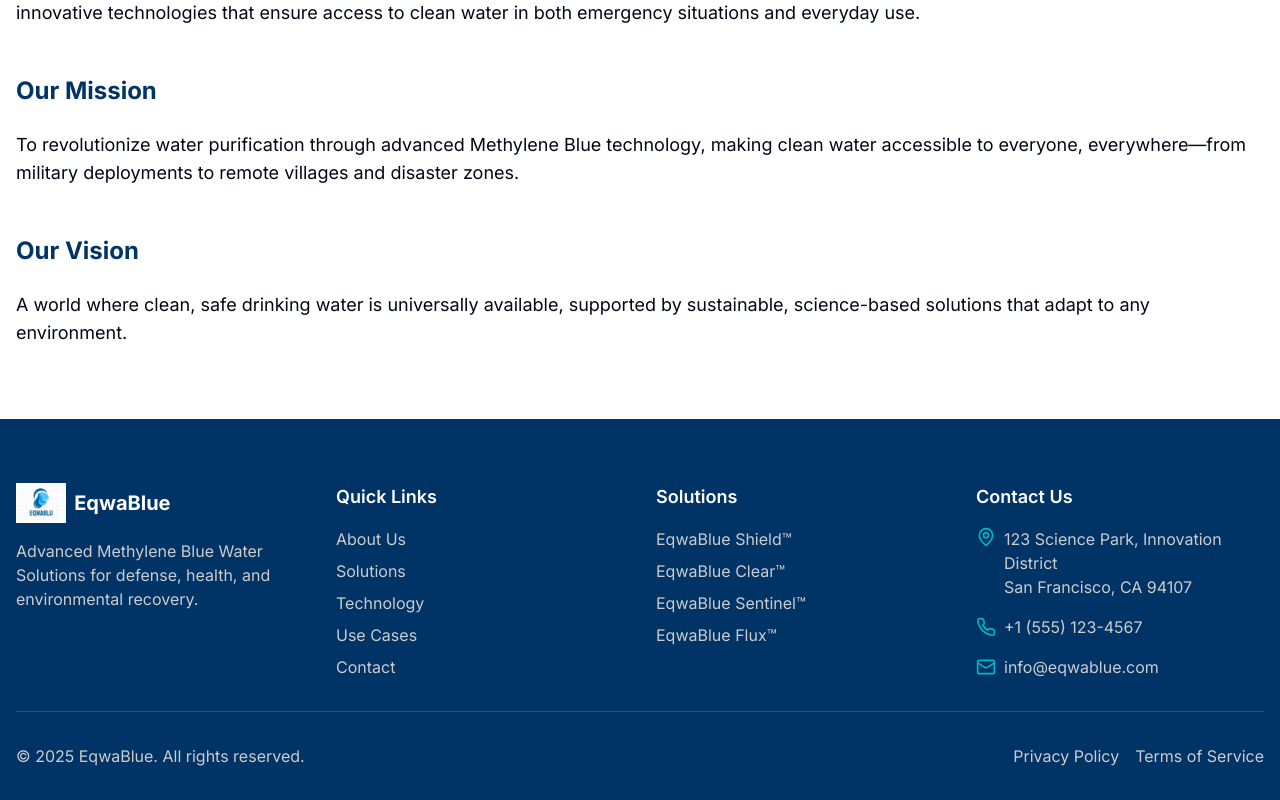
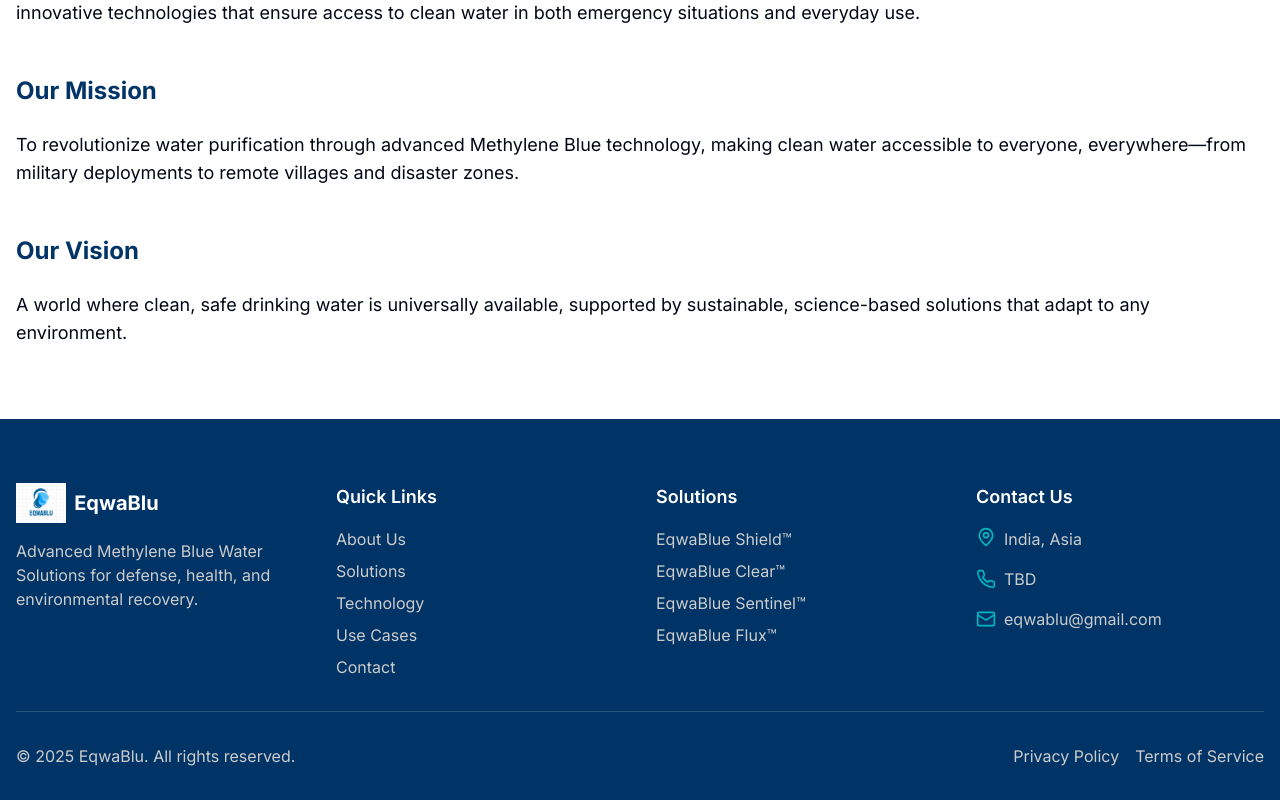
Before and after one commit to EqwaBlu/EqwaBlu, a React (Vite) app: page /about in a window 1280 px wide. Shown: the part 333-1133 px from the top of the page. Built offline with nearby package versions, Linux system fonts and the light colour scheme.

Commit message:
Update Footer.tsx

```diff
--- a/src/components/Footer.tsx
+++ b/src/components/Footer.tsx
@@ -15,11 +15,11 @@ const Footer: React.FC = () => {
             <Link to="/" className="flex items-center gap-2 mb-4">
               <img
                 src="/lovable-uploads/79e5e0d0-2085-4cf4-89f5-93195b5fa831.png"
-                alt="EqwaBlue Logo"
+                alt="EqwaBlu Logo"
                 className="h-10"
               />
               <span className="font-bold text-xl text-white">
-                EqwaBlue
+                EqwaBlu
               </span>
             </Link>
             <p className="text-eqwablue-silver mb-4">
@@ -76,17 +76,16 @@ const Footer: React.FC = () => {
               <li className="flex items-start">
                 <MapPin className="mr-2 h-5 w-5 text-eqwablue-aqua flex-shrink-0" />
                 <span className="text-eqwablue-silver">
-                  123 Science Park, Innovation District<br/>
-                  San Francisco, CA 94107
+                  India, Asia<br/>
                 </span>
               </li>
               <li className="flex items-center">
                 <Phone className="mr-2 h-5 w-5 text-eqwablue-aqua flex-shrink-0" />
-                <span className="text-eqwablue-silver">+1 (555) 123-4567</span>
+                <span className="text-eqwablue-silver">TBD</span>
               </li>
               <li className="flex items-center">
                 <Mail className="mr-2 h-5 w-5 text-eqwablue-aqua flex-shrink-0" />
-                <span className="text-eqwablue-silver">info@eqwablue.com</span>
+                <span className="text-eqwablue-silver">eqwablu@gmail.com</span>
               </li>
             </ul>
           </div>
@@ -96,7 +95,7 @@ const Footer: React.FC = () => {
 
         {/* Copyright */}
         <div className="flex flex-col md:flex-row justify-between items-center text-eqwablue-silver">
-          <p>© {currentYear} EqwaBlue. All rights reserved.</p>
+          <p>© {currentYear} EqwaBlu. All rights reserved.</p>
           <div className="flex space-x-4 mt-4 md:mt-0">
             <Link to="/privacy-policy" className="hover:text-eqwablue-aqua">Privacy Policy</Link>
             <Link to="/terms-of-service" className="hover:text-eqwablue-aqua">Terms of Service</Link>
```
